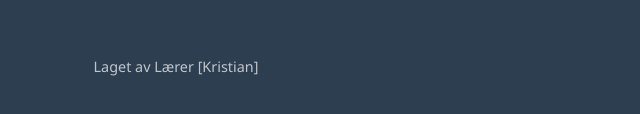
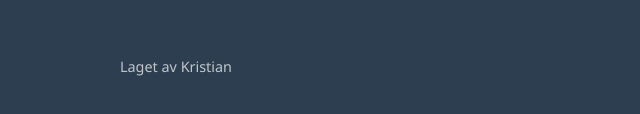
Before and after one commit to EikstuenD/Elevportal, a plain HTML site: page index.html in a window 1280 px wide. Shown: the part 456-570 px from the top of the page, 464-1104 px from the left. Drawn offline with Linux system fonts and the light colour scheme.

Commit message:
Update index.html

```diff
--- a/index.html
+++ b/index.html
@@ -139,7 +139,7 @@
     </div>
 
     <footer>
-        Laget av Lærer [Kristian]
+        Laget av Kristian
     </footer>
 
 </body>
```
